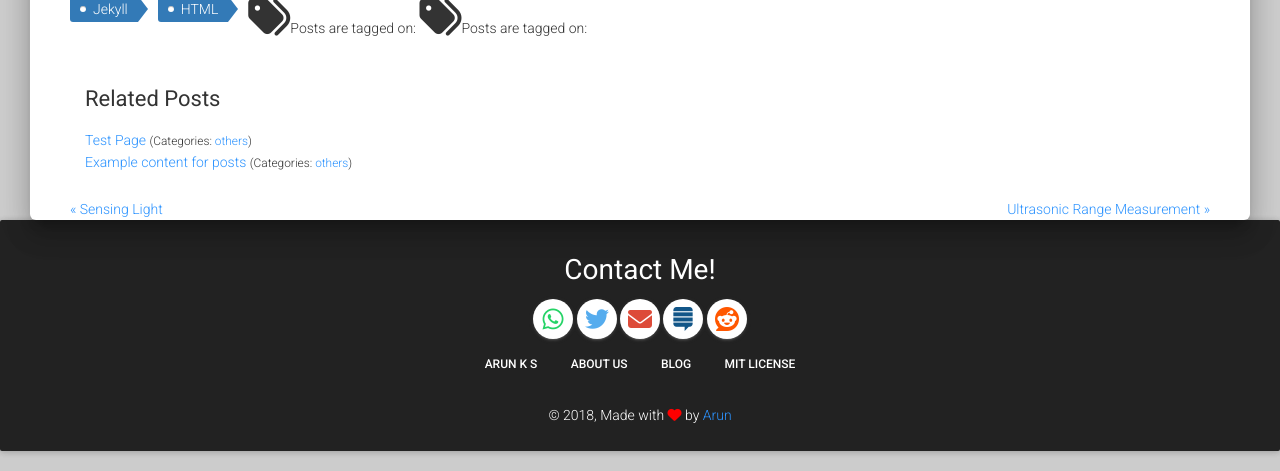
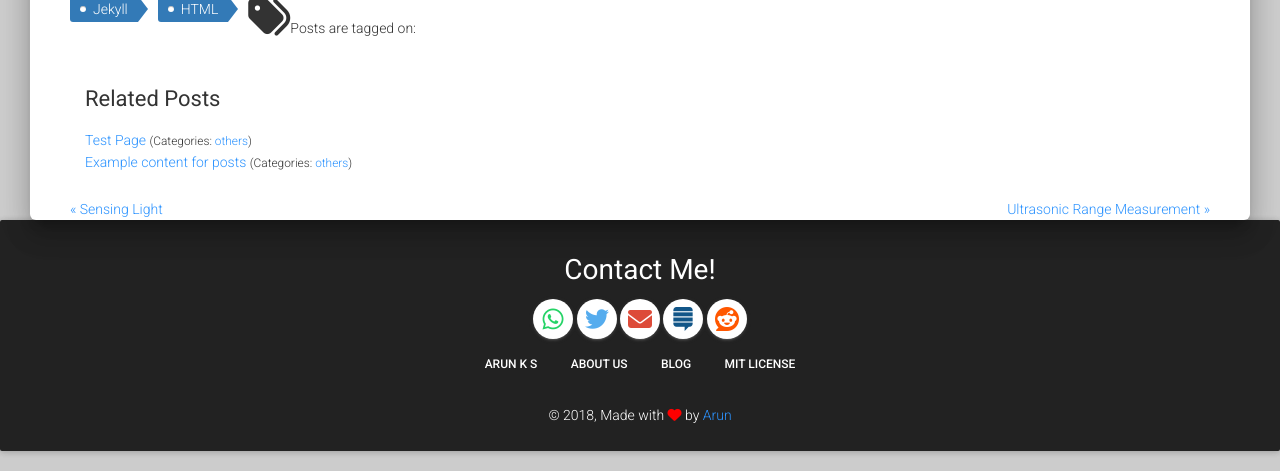
Before and after one commit to tip4programs/imbue, a Jekyll site: the page built from _posts/2017-06-12--embedd-videos-and-images.md, in a window 1280 px wide and 900 px high, scrolled down 2200 px, cut to the strip 429-900 px from the top of the window. Built offline with Jekyll 4.4.1, drawn with Linux system fonts in a browser that asks for light colours; nearby versions of some CDN libraries; comment, search, counter and statistics services are not loaded.

Commit message:
Update post.html

```diff
--- a/_layouts/post.html
+++ b/_layouts/post.html
@@ -12,12 +12,12 @@
 	<div class="container">
       {% include content.html %}
         <ul class="taggs">
-      {% for tag in page.tags %}
 		<i class="fa fa-tags fa-3x" aria-hidden="true"></i></h4>Posts are tagged on:
-       <li><a href="{{ site.baseurl }}/tags#{{ tag | slugify }}" class="tagg">{{ tag }}</a></li>
+                {% for tag in page.tags %}
+                <li><a href="{{ site.baseurl }}/tags#{{ tag | slugify }}" class="tagg">{{ tag }}</a></li>
       {% endfor %}
-      </ul>
-		{% assign hasSimilar = '' %}
+        </ul>
+{% assign hasSimilar = '' %}
 {% for post in site.posts  %}
     {% assign postHasSimilar = false %}
     {% for tag in post.categories %}
```
